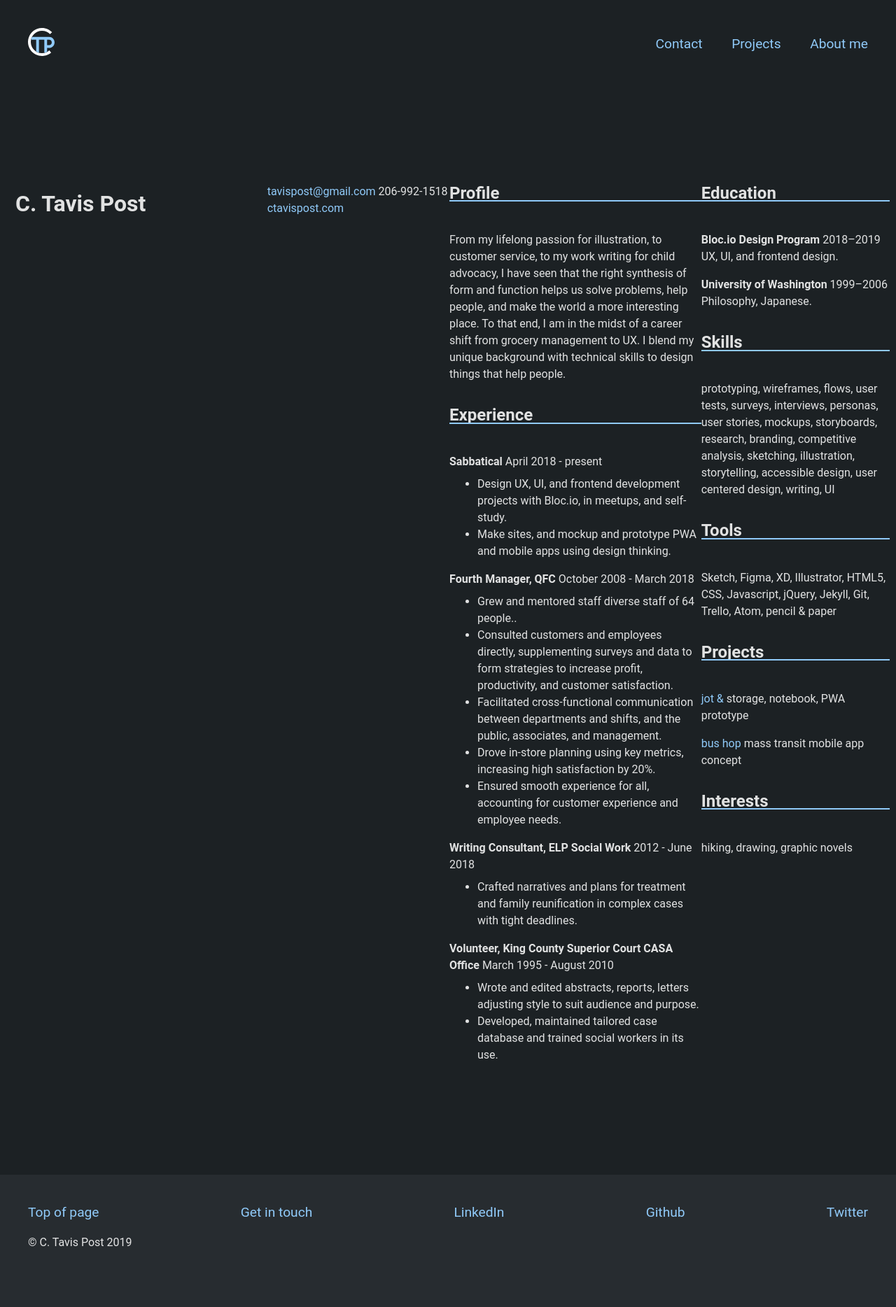
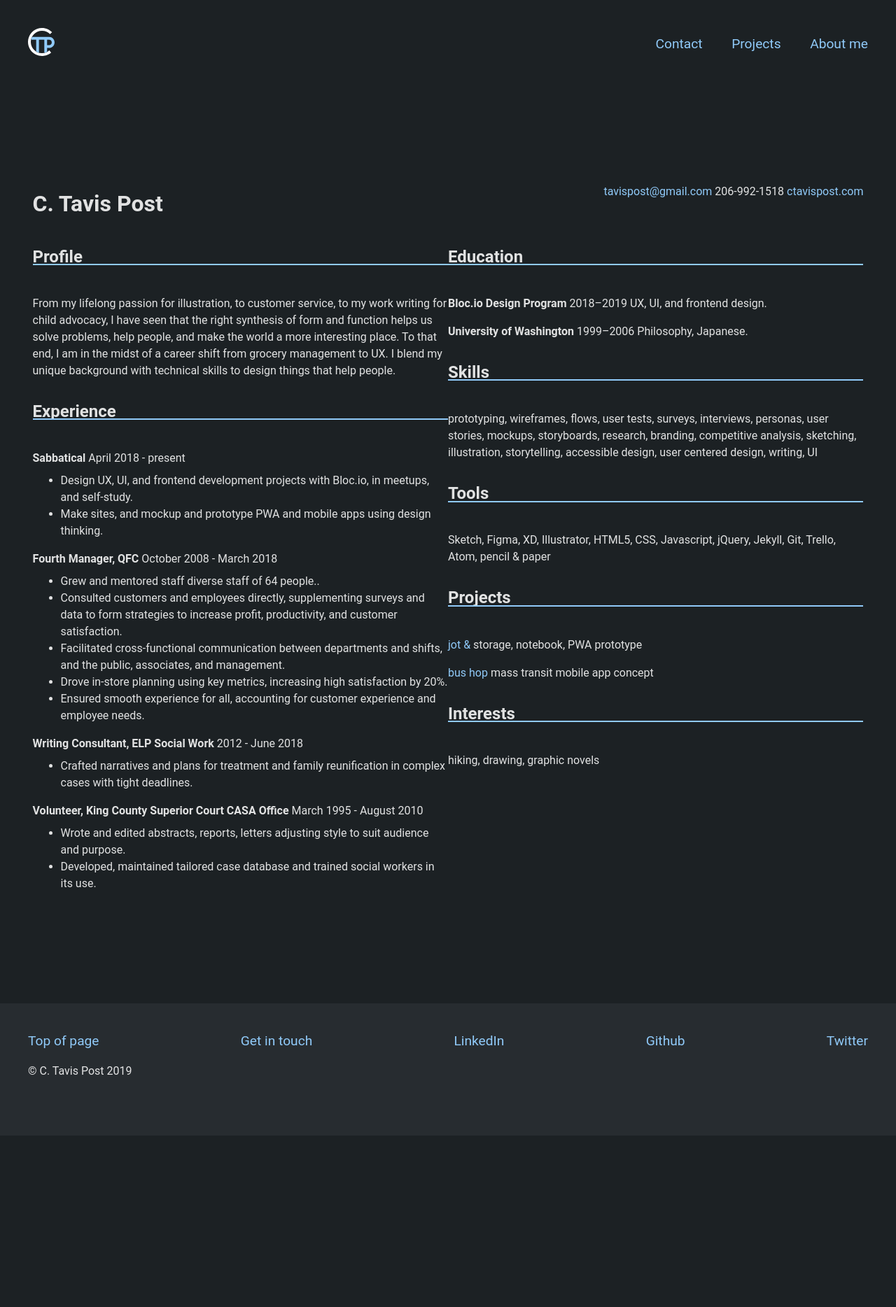
Before and after one commit to ctavispost/personalPortfolio, a Jekyll site: the page built from resume.md, in a window 1280 px wide. Shown: the whole page at 70% size. Built offline with Jekyll 4.4.1, drawn with Linux system fonts in a browser that asks for light colours; some web fonts are replaced; after the commit the page ends 1623 px from its top, so only the background shows below that.

Commit message:
Remove section tags and add edit all block level tags to allow jekyll to properly parse markdown in resume.md

```diff
--- a/resume.md
+++ b/resume.md
@@ -3,8 +3,8 @@
 layout: default
 ---
 
-<article class="aboutContainer">
-<header class="textGrid">
+<article class="projText" markdown="1">
+<header class="textGrid" markdown="1">
 <div markdown="1">
 # C. Tavis Post
 </div>
@@ -16,15 +16,12 @@
 </div>
 </header>
 
-<div class="textGrid">
-<div>
-<section markdown="1">
+<div class="textGrid" markdown="1">
+<div markdown="1">
 ## Profile
 {:.underlineBlock}
 From my lifelong passion for illustration, to customer service, to my work writing for child advocacy, I have seen that the right synthesis of form and function helps us solve problems, help people, and make the world a more interesting place. To that end, I am in the midst of a career shift from grocery management to UX. I blend my unique background with technical skills to design things that help people.
-</section>
 
-<section markdown="1">
 ## Experience
 {:.underlineBlock}
 **Sabbatical**
@@ -48,11 +45,9 @@
 March 1995 - August 2010
 - Wrote and edited abstracts, reports, letters adjusting style to suit audience and purpose.
 - Developed, maintained tailored case database and trained social workers in its use.
-</section>
 </div>
 
-<div>
-<section markdown="1">
+<div markdown="1">
 ## Education
 {:.underlineBlock}
 **Bloc.io Design Program**
@@ -62,21 +57,15 @@
 **University of Washington**
 1999–2006
 Philosophy, Japanese.
-</section>
 
-<section markdown="1">
 ## Skills
 {:.underlineBlock}
 prototyping, wireframes, flows, user tests, surveys, interviews, personas, user stories, mockups, storyboards, research, branding, competitive analysis, sketching, illustration, storytelling, accessible design, user centered design, writing, UI
-</section>
 
-<section markdown="1">
 ## Tools
 {:.underlineBlock}
 Sketch, Figma, XD, Illustrator, HTML5, CSS, Javascript, jQuery, Jekyll, Git, Trello, Atom, pencil & paper
-</section>
 
-<section markdown="1">
 ## Projects
 {:.underlineBlock}
 [jot &](https://ctavispost.com/project01.html)
@@ -84,13 +73,10 @@
 
 [bus hop](https://docs.google.com/presentation/d/1k-YYYjvpRXqHV7TVsjBOHiaG0Ug9v9CoFzt_kIuZ8Vg/edit?usp=sharing)
 mass transit mobile app concept
-</section>
 
-<section markdown="1">
 ## Interests
 {:.underlineBlock}
 hiking, drawing, graphic novels
-</section>
 </div>
 </div>
 </article>
```
